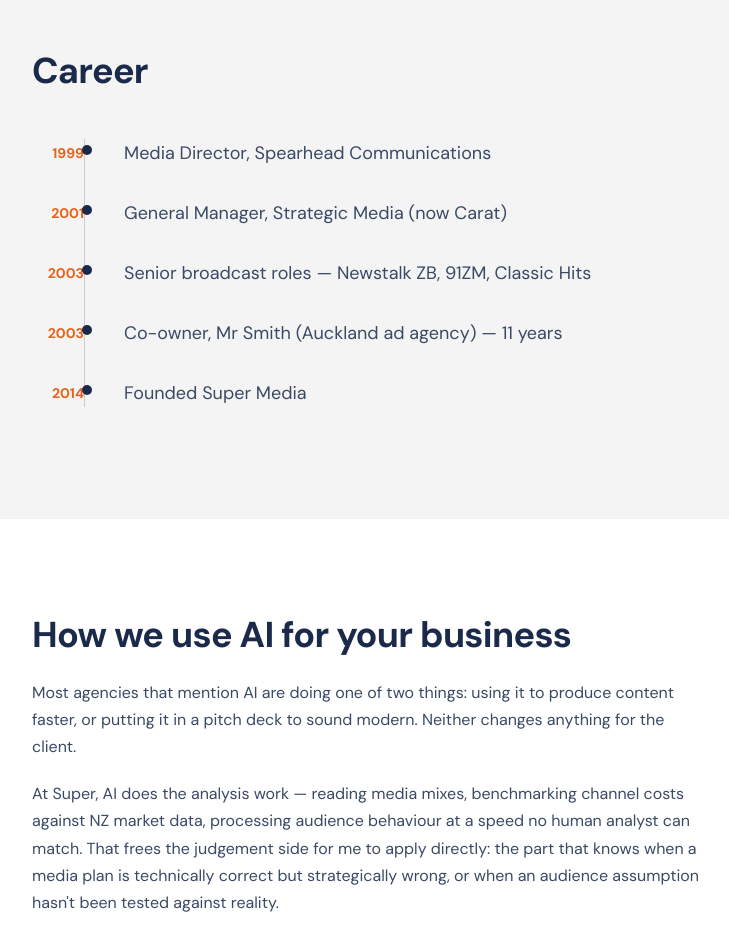
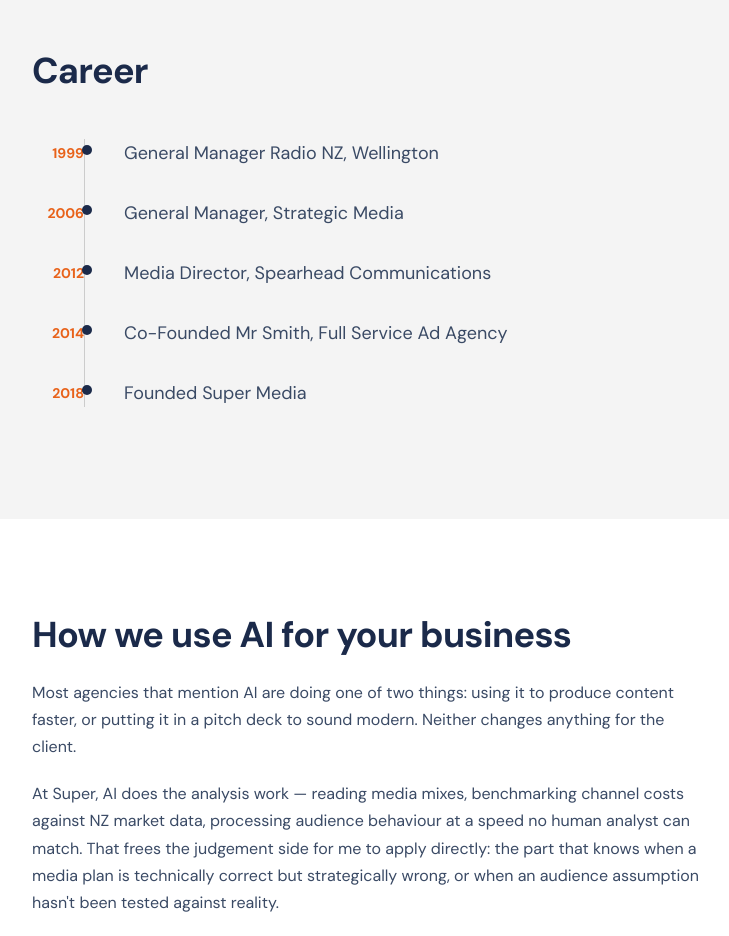
Before and after one commit to ron571/supermedia-website, a Next.js app: page /about in a window 1280 px wide. Shown: the part 2000-2936 px from the top of the page, without its empty margins (64-793 px from the left). Built offline with nearby package versions, Linux system fonts and the light colour scheme; no server answers.

Commit message:
update: career timeline on about page

```diff
--- a/src/app/(main)/about/page.tsx
+++ b/src/app/(main)/about/page.tsx
@@ -26,11 +26,11 @@
 };
 
 const timelineItems = [
-  { year: "1999", role: "Media Director, Spearhead Communications" },
-  { year: "2001", role: "General Manager, Strategic Media (now Carat)" },
-  { year: "2003", role: "Senior broadcast roles — Newstalk ZB, 91ZM, Classic Hits" },
-  { year: "2003", role: "Co-owner, Mr Smith (Auckland ad agency) — 11 years" },
-  { year: "2014", role: "Founded Super Media" },
+  { year: "1999", role: "General Manager Radio NZ, Wellington" },
+  { year: "2006", role: "General Manager, Strategic Media" },
+  { year: "2012", role: "Media Director, Spearhead Communications" },
+  { year: "2014", role: "Co-Founded Mr Smith, Full Service Ad Agency" },
+  { year: "2018", role: "Founded Super Media" },
 ];
 
 export default function AboutPage() {
```
